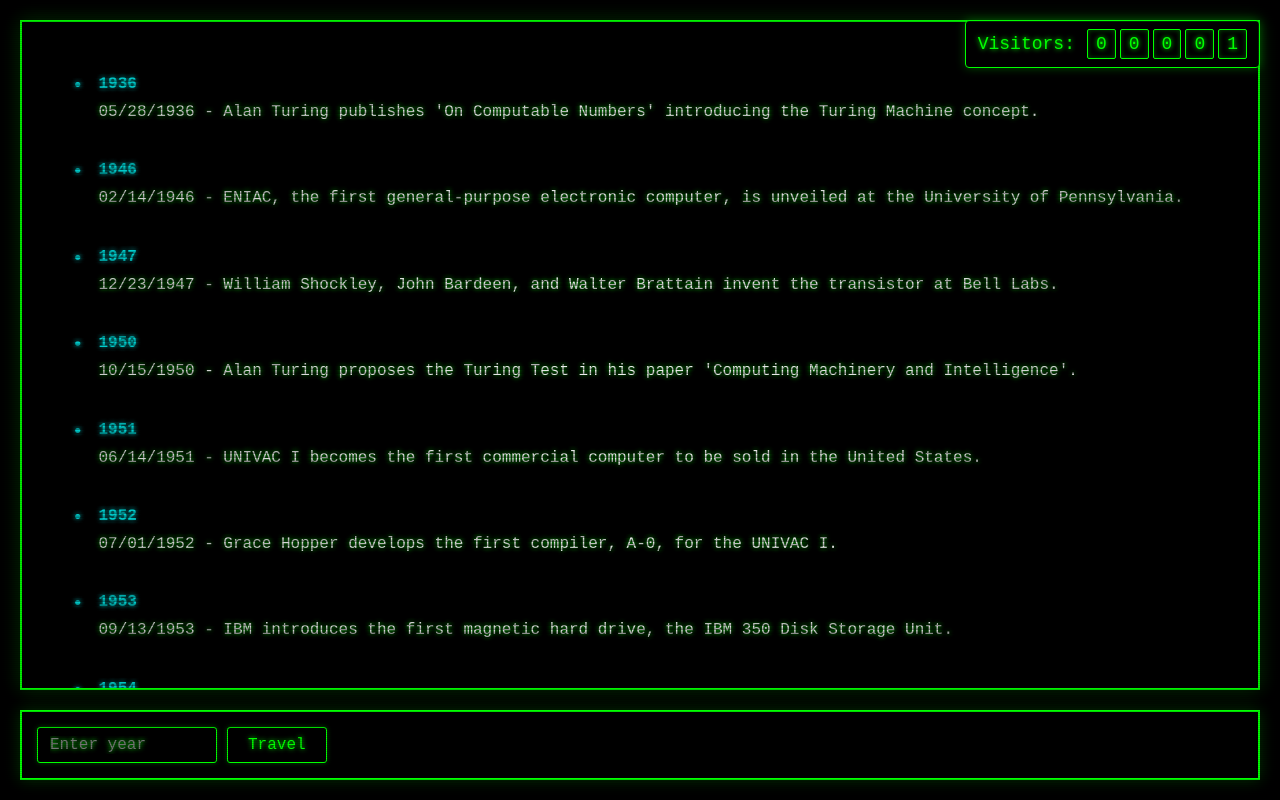
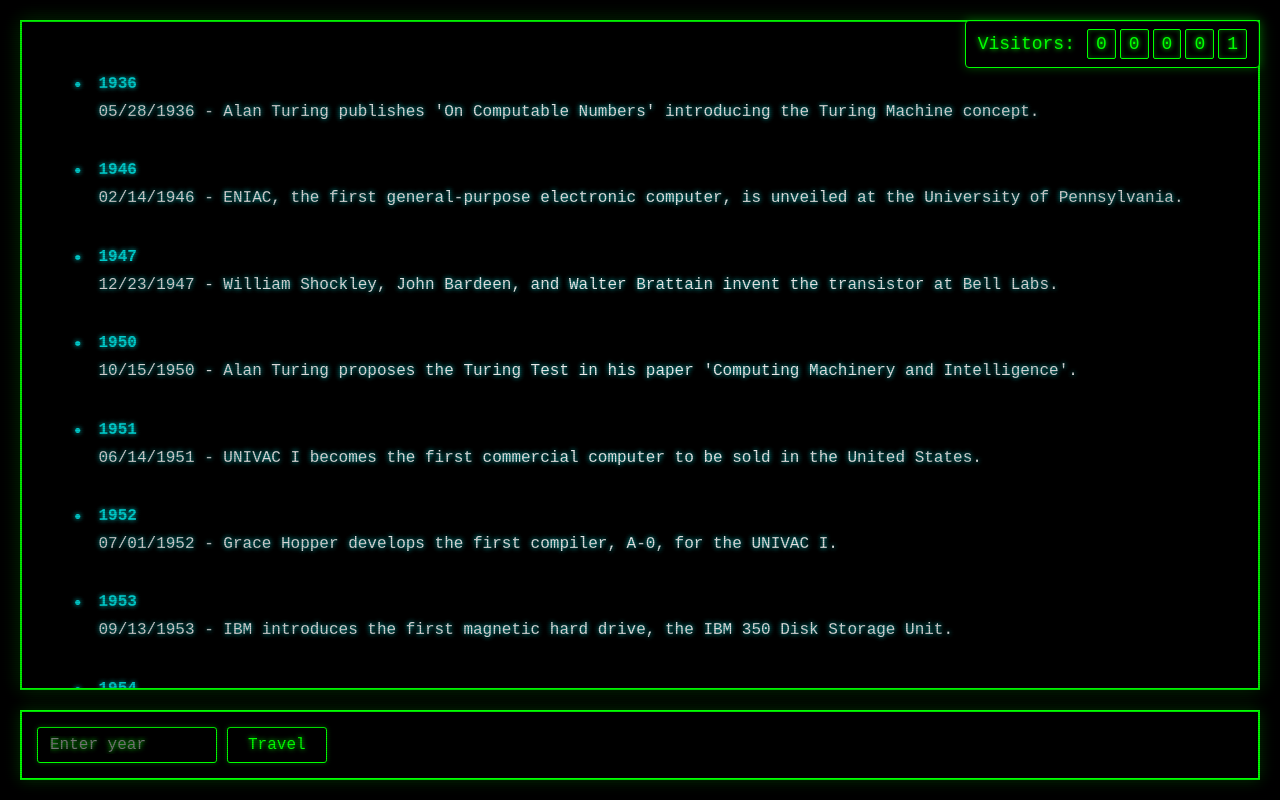
Before and after one commit to ezequiasaramburu/time-machine, a plain HTML site: page index.html in a window 1280 px wide. Drawn offline with Linux system fonts and the light colour scheme.

Commit message:
fix styles

```diff
--- a/styles.css
+++ b/styles.css
@@ -1,4 +1,3 @@
-/* CRT Screen Effect */
 
 @keyframes flicker {
     0% { opacity: 0.97; }
@@ -24,25 +23,6 @@
     100% { opacity: 0.98; }
 }
 
-@keyframes shake {
-    0%, 100% { transform: translateX(0); }
-    25% { transform: translateX(-5px); }
-    75% { transform: translateX(5px); }
-}
-
-@keyframes crtFlicker {
-    0% { filter: brightness(1); }
-    50% { filter: brightness(0.95); }
-    100% { filter: brightness(1); }
-}
-
-.shake {
-    animation: shake 0.3s ease-in-out;
-}
-
-.crt-flicker {
-    animation: crtFlicker 0.1s ease-in-out;
-}
 
 * {
     margin: 0;
@@ -320,6 +300,24 @@
 .events-list {
     margin: 20px 0;
     padding: 0 20px;
+    opacity: 1;
+    position: relative;
+}
+
+.events-list::before {
+    content: "";
+    position: absolute;
+    top: 0;
+    left: 0;
+    right: 0;
+    bottom: 0;
+    background: linear-gradient(
+        rgba(18, 16, 16, 0) 50%,
+        rgba(0, 0, 0, 0.25) 50%
+    );
+    background-size: 100% 4px;
+    pointer-events: none;
+    z-index: 1;
 }
 
 .event-item {
@@ -330,10 +328,48 @@
     transition: all 0.3s ease;
     padding: 10px;
     border-radius: 5px;
+    opacity: 1;
+    background-color: transparent;
+    position: relative;
 }
 
-.event-item:hover {
-    background-color: rgba(0, 255, 255, 0.1);
+.event-item::before {
+    content: "";
+    position: absolute;
+    top: 0;
+    left: 0;
+    right: 0;
+    bottom: 0;
+    background: linear-gradient(
+        rgba(18, 16, 16, 0) 50%,
+        rgba(0, 0, 0, 0.25) 50%
+    );
+    background-size: 100% 4px;
+    pointer-events: none;
+    z-index: 1;
+}
+
+.event-content {
+    flex: 1;
+    opacity: 1;
+    position: relative;
+    z-index: 2;
+}
+
+.event-year {
+    color: #00ffff;
+    font-weight: bold;
+    margin-bottom: 5px;
+    text-shadow: 0 0 5px #00ffff;
+    opacity: 1;
+}
+
+.event-text {
+    color: #fff;
+    line-height: 1.4;
+    opacity: 1;
+    text-shadow: 0 0 5px #00ffff;
+    background-color: transparent;
 }
 
 .event-dot {
@@ -341,27 +377,14 @@
     margin-right: 15px;
     font-size: 1.2em;
     text-shadow: 0 0 5px #00ffff;
-}
-
-.event-content {
-    flex: 1;
-}
-
-.event-year {
-    color: #00ffff;
-    font-weight: bold;
-    margin-bottom: 5px;
-    text-shadow: 0 0 5px #00ffff;
-}
-
-.event-text {
-    color: #fff;
-    line-height: 1.4;
+    opacity: 1;
+    position: relative;
+    z-index: 2;
 }
 
 /* Event Details Styles */
 .event-details {
-    padding: 20px;
+    padding: 40px;
     max-width: 800px;
     margin: 0 auto;
 }
```
